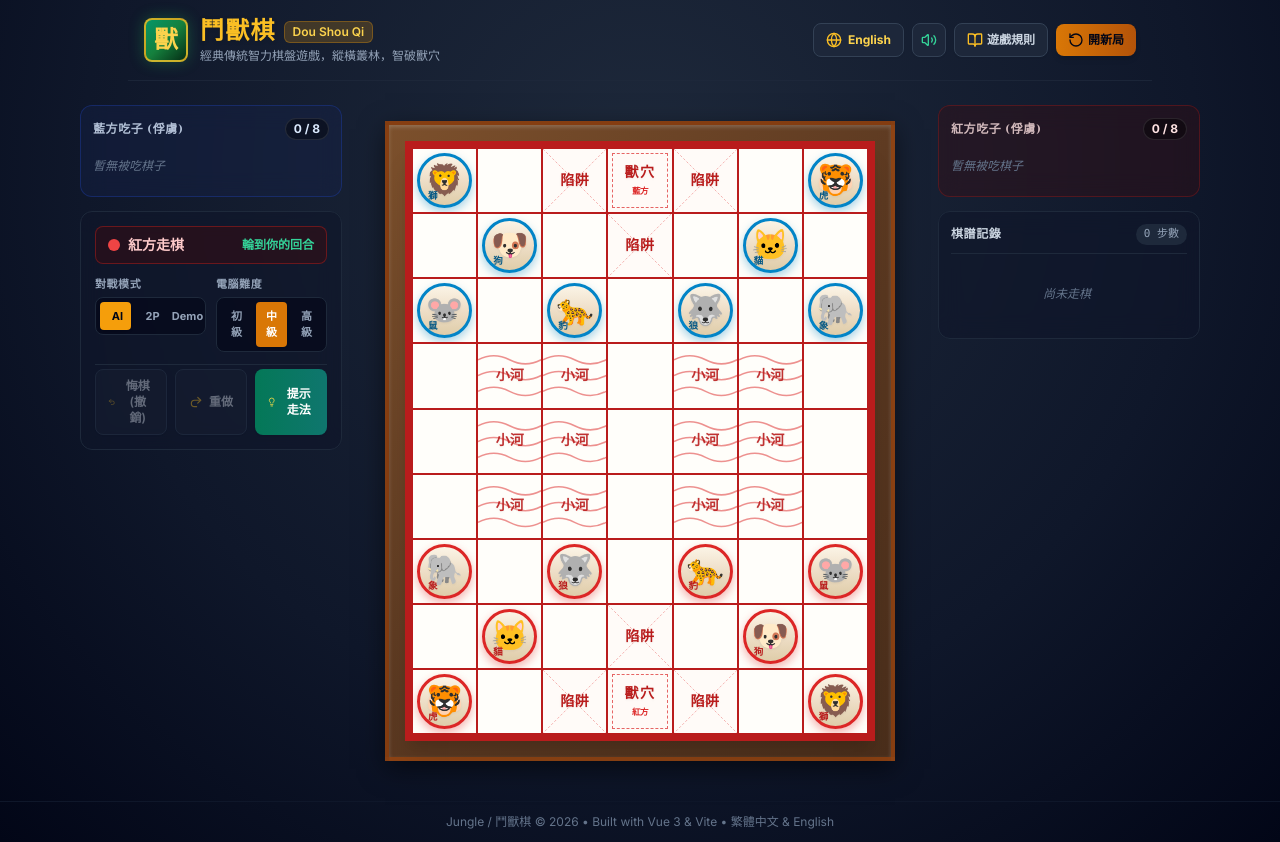
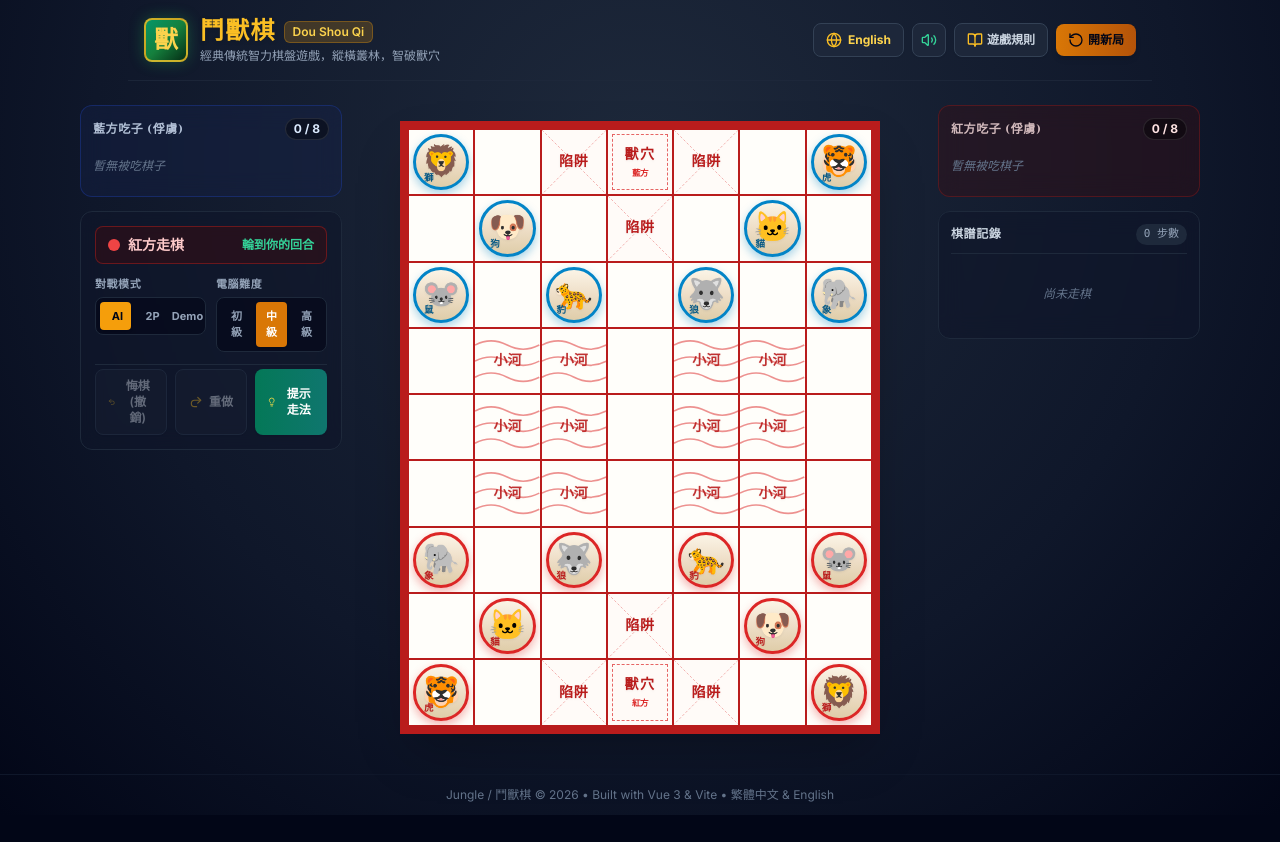
Before and after one commit to kennith/jungle-app, a Vue app: page / in a window 1280 px wide. After the commit the page ends 815 px from the top, so only its background shows below. Built offline with nearby package versions, Linux system fonts and the light colour scheme.

Commit message:
style: remove outer wood frame from main board

```diff
--- a/src/components/Board.vue
+++ b/src/components/Board.vue
@@ -47,13 +47,9 @@ function handleCellClick(pos: Position) {
 
 <template>
   <div class="relative flex flex-col items-center justify-center p-2 sm:p-4">
-    <!-- Main Board Outer Wood Frame with Sharp Square Corners -->
-    <div
-      class="wood-panel p-2.5 sm:p-4 rounded-none shadow-2xl border-4 border-amber-800/80 max-w-full"
-    >
     <!-- 7x9 Board Surface with Solid Filled Grid Borders and Sharp Corners -->
     <div
-        class="grid grid-cols-7 gap-[1.5px] sm:gap-[2px] p-[2px] sm:p-[3px] bg-red-700 border-4 sm:border-[5px] border-red-700 rounded-none shadow-xl w-[300px] sm:w-[420px] md:w-[470px] max-w-[90vw] overflow-hidden"
+      class="grid grid-cols-7 gap-[1.5px] sm:gap-[2px] p-[2px] sm:p-[3px] bg-red-700 border-4 sm:border-[6px] border-red-700 rounded-none shadow-2xl w-[310px] sm:w-[420px] md:w-[480px] max-w-[92vw] overflow-hidden"
     >
       <template v-for="r in BOARD_ROWS" :key="r">
         <template v-for="c in BOARD_COLS" :key="c">
@@ -88,5 +84,4 @@ function handleCellClick(pos: Position) {
       </template>
     </div>
   </div>
-  </div>
 </template>
```
Lines whose indentation alone changed are shown as unchanged.
